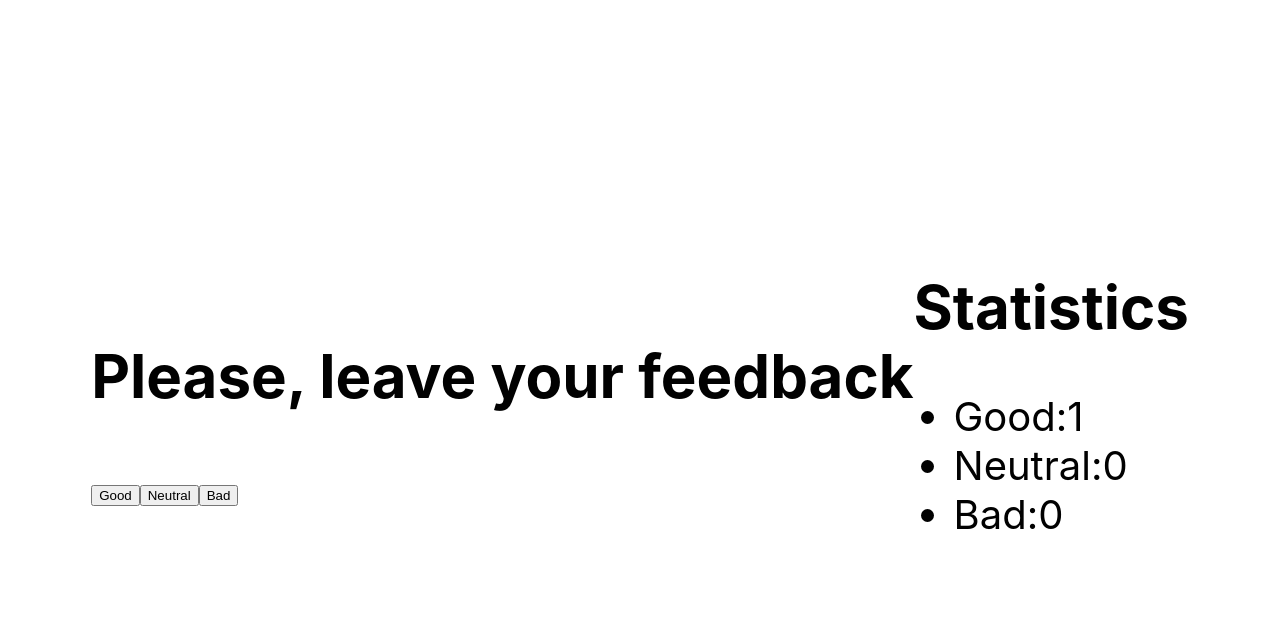
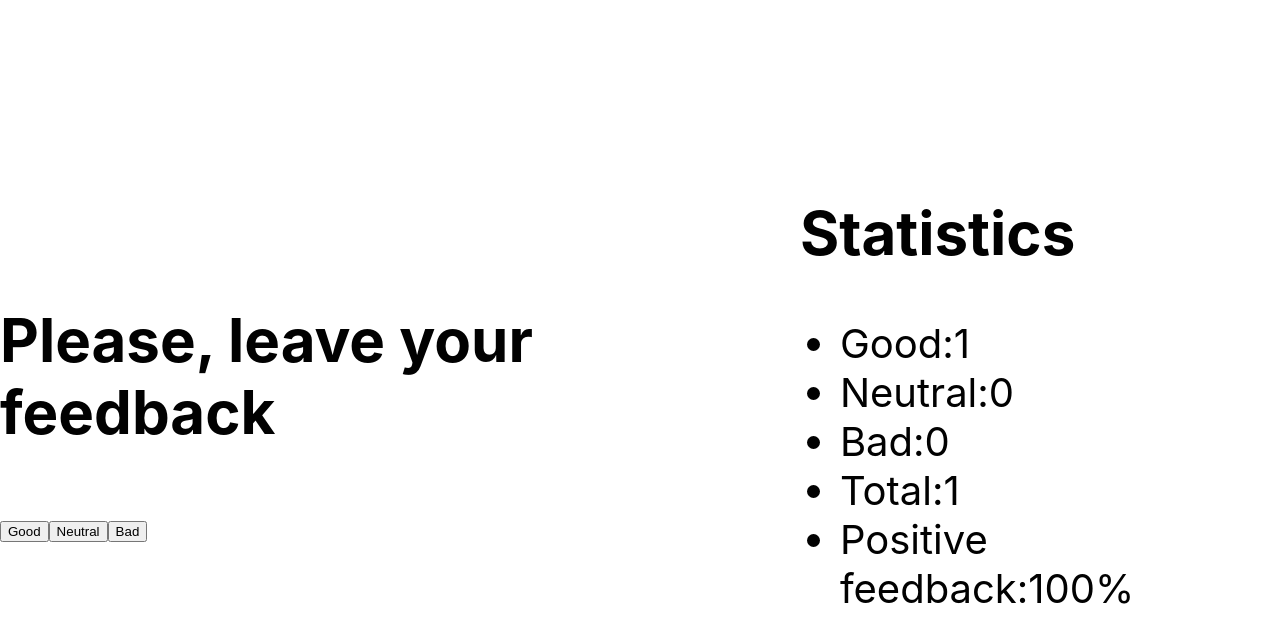
Before and after one commit to Hanna-Pylypenko/goit-react-hw-02-feedback, a React (Create React App) app: page / in a window 1280 px wide. Both pictures are taken after a click on the button "Good". Shown: the top 642 px of the page. Built offline with nearby package versions, Linux system fonts and the light colour scheme.

Commit message:
Update App.jsx

```diff
--- a/src/components/App.jsx
+++ b/src/components/App.jsx
@@ -3,17 +3,29 @@
   state = {
     good: 0,
     neutral: 0,
-    bad: 0
+    bad: 0,
+
   }
+
   goodFeedbackClick = () => {
-    this.setState({good: 1})
+    this.setState((prevstate) => ({good: prevstate.good + 1}))
   }
   neutralFeedbackClick = () => {
-    this.setState({neutral: 1})
+    this.setState((prevstate) => ({neutral: prevstate.neutral + 1}))
   }
   badFeedbackClick = () => {
-    this.setState({bad: 1})
+    this.setState((prevstate) => ({bad: prevstate.bad + 1}))
   }
+  countTotalFeedback = () => {
+    const totalFeedback = this.state.good + this.state.neutral + this.state.bad;
+    return totalFeedback;
+
+  }
+  countPositiveFeedbackPercentage = () => {
+    const positiveFeedbackPercentage = Math.round(this.state.good/this.countTotalFeedback()*100) + "%";
+    return positiveFeedbackPercentage;
+  }
+
 
   render() {
     return(
@@ -34,14 +46,16 @@
       <button type="button" className="badFeedbackBtn" onClick={this.badFeedbackClick}>Bad</button>
       </div>
       <div className="statistics">
-      <h2>Statistics</h2>
-        <ul>
+        <h2>Statistics</h2>
+        {this.state.good||this.state.neutral||this.state.bad ? <ul>
           <li>Good:{this.state.good}</li>
           <li>Neutral:{this.state.neutral}</li>
           <li>Bad:{this.state.bad}</li>
-        </ul>
+          <li>Total:{this.countTotalFeedback()}</li>
+          <li>Positive feedback:{this.countPositiveFeedbackPercentage()}</li>
+        </ul> : "There is no feedback"}
+
       </div>
-
     </div>)
   };
 };
```
